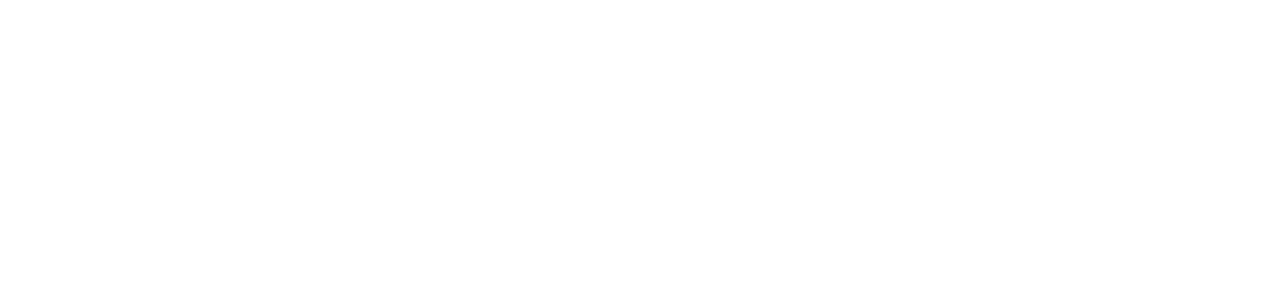
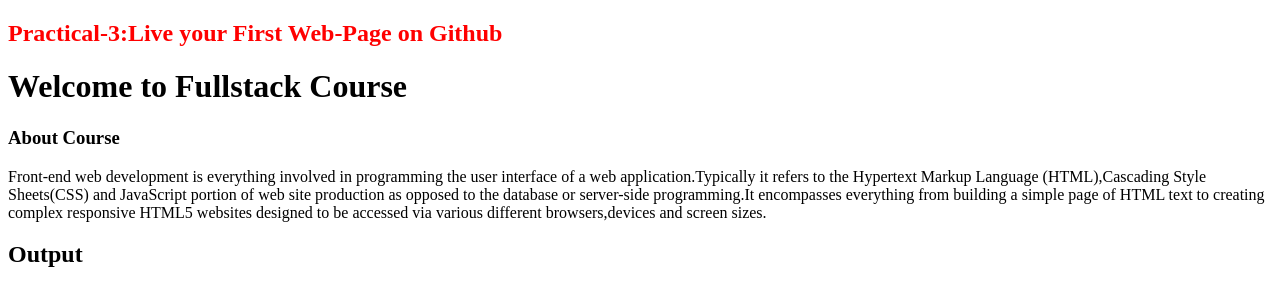
Before and after one commit to nikhilGupta78/Fullstack-1_Practical, a plain HTML site: page index.html in a window 1280 px wide. Drawn offline with Linux system fonts and the light colour scheme.

Commit message:
HomePage Updated

```diff
--- a/index.html
+++ b/index.html
@@ -7,6 +7,10 @@
     <title> Practical-3</title>
 </head>
 <body>
-
+    <h2 style="color: red;">Practical-3:Live your First Web-Page on Github</h2>
+    <h1>Welcome to Fullstack Course </h1>
+    <h3>About Course </h3>
+    <p>Front-end web development is everything involved in programming the user interface of a web application.Typically it refers to the Hypertext Markup Language (HTML),Cascading Style Sheets(CSS) and JavaScript portion of web site production as opposed to the database or server-side programming.It encompasses everything from building a simple page of HTML text to creating complex responsive HTML5 websites designed to be accessed via various different browsers,devices and screen sizes.</p>
+    <h2>Output</h2>
 </body>
 </html>
```
